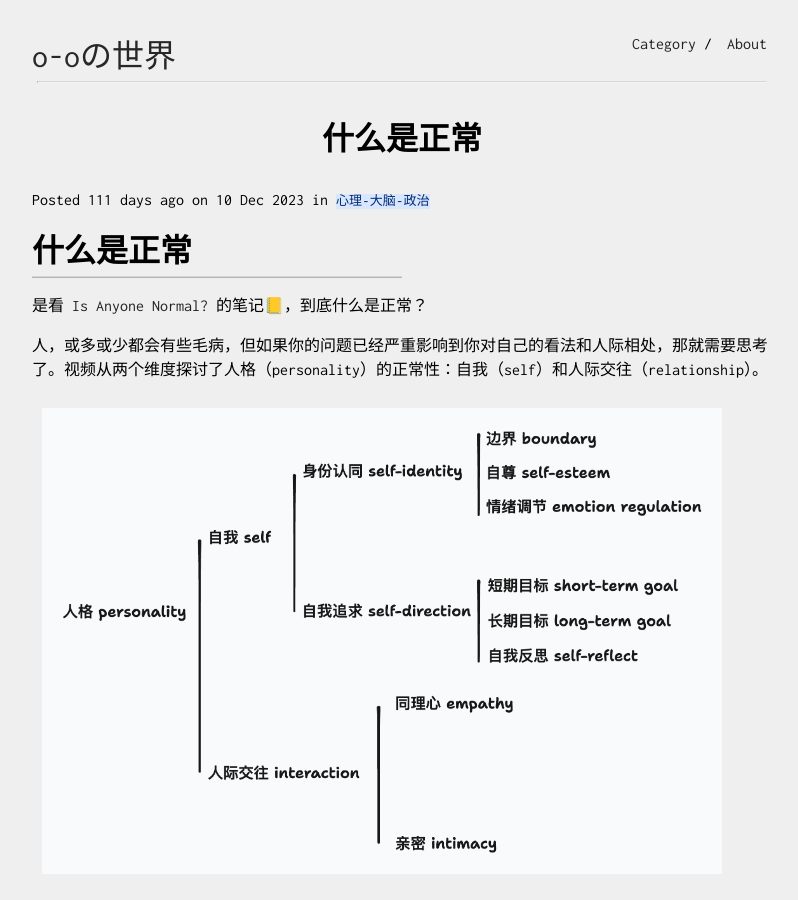
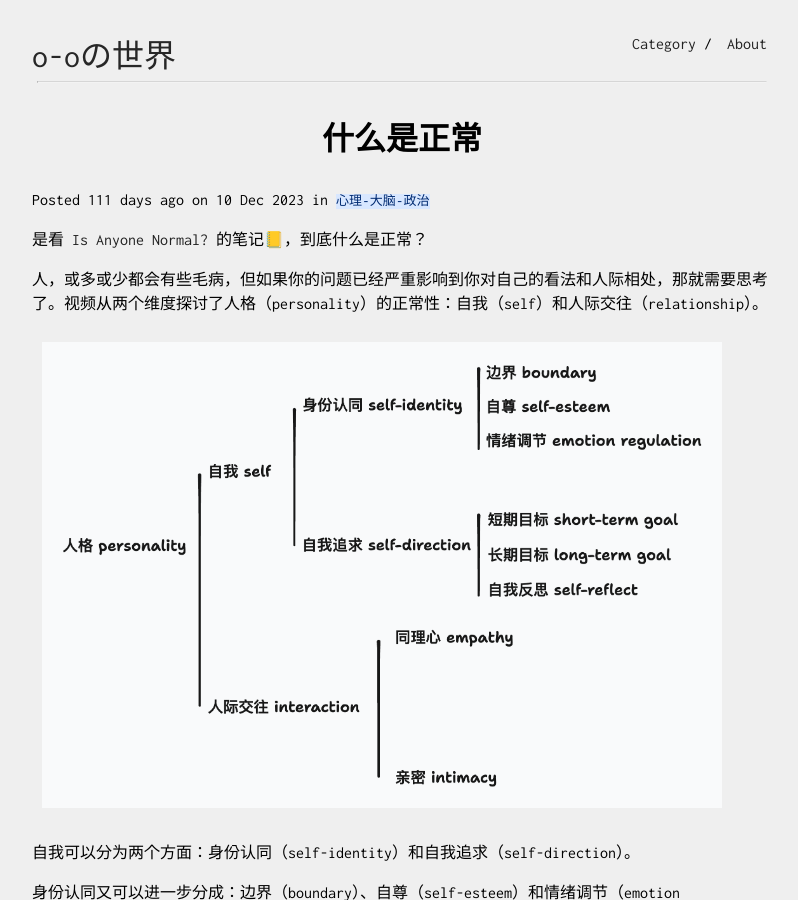
Before and after one commit to xue-think/xue-think.github.io, a Jekyll site: the page built from _posts/2023-12-10-what-is-normal.md, in a window 1280 px wide and 900 px high. Shown: the whole window, without its empty margins (238-1036 px from the left). Built offline with Jekyll 4.4.1, drawn with Linux system fonts in a browser that asks for light colours; comment, search, counter and statistics services are not loaded.

Commit message:
Update 2023-12-10-what-is-normal.md

```diff
--- a/_posts/2023-12-10-what-is-normal.md
+++ b/_posts/2023-12-10-what-is-normal.md
@@ -3,8 +3,6 @@ layout: post
 title: 什么是正常
 tags: [心理-大脑-政治]
 ---
-
-# 什么是正常
 
 
 是看 [Is Anyone Normal?](https://www.youtube.com/watch?v=7r101wrP96Y) 的笔记📒，到底什么是正常？
```
